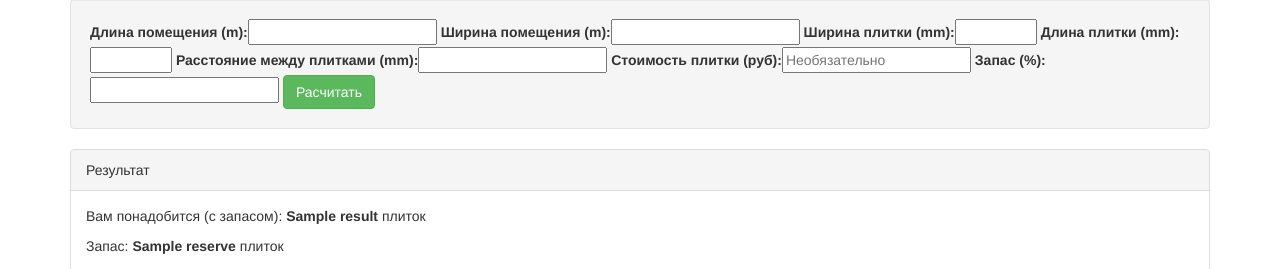
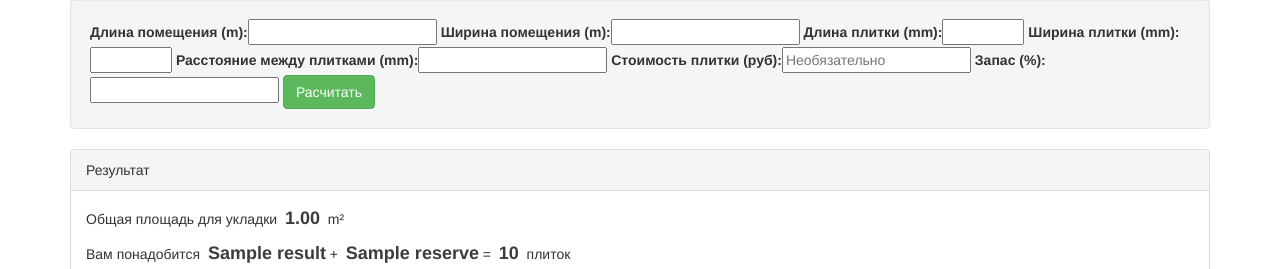
Before and after one commit to zeezdev/tile-cutter, a Django app: template calc/templates/calc-floor.html in a window 1280 px wide. Shown: the part 131-400 px from the top of the page. Run offline with Django 3.2, Linux system fonts and the light colour scheme; tables that the repository leaves empty hold one stand-in row (values such as "Sample post"); the template is opened without the code that fills it: values that come from a table or form of the project are taken from there, most other values are stand-ins (such as "Sample title", 1, 10 or a date in 2020); parts of the project's set-up code (start-up, migrations or seed data) failed here and were passed over; some libraries are stand-ins or nearby versions.

Commit message:
Output total area in m^2; closed #11

```diff
--- a/calc/forms.py
+++ b/calc/forms.py
@@ -19,16 +19,16 @@ LAYING_METHODS = (
 
 class CalcForm(forms.Form):
     """
-    :key width: Width of a room (m^2).
-    :key length: Length of a room (m^2).
+    :key width: Width of a room in meters.
+    :key length: Length of a room in meters.
     :key tile_width: Width of the one tile (mm).
     :key tile_length: Length of the one tile (mm).
     """
     length = forms.FloatField(min_value=0.0, max_value=1000000.0, required=True, label=_("Длина помещения (m)"))
     width = forms.FloatField(min_value=0.0, max_value=1000000.0, required=True, label=_("Ширина помещения (m)"))
 
+    tile_length = forms.IntegerField(min_value=1, max_value=10000, required=True, label=_("Длина плитки (mm)"))
     tile_width = forms.IntegerField(min_value=1, max_value=10000, required=True, label=_("Ширина плитки (mm)"))
-    tile_length = forms.IntegerField(min_value=1, max_value=10000, required=True, label=_("Длина плитки (mm)"))
 
     delimiter = forms.FloatField(min_value=0.0, max_value=10.0, required=True, label=_("Расстояние между плитками (mm)"))
 
@@ -135,15 +135,18 @@ class CalcFloorForm(CalcForm):
             raise Exception("Unsupported method {}".format(method))
 
         reserve = ceil(result / 100.0 * reserve_percent)
+
         cost = None
         if price:
             cost = calc_cost(result + reserve, price)
+
+        total_area = round((width_mm * length_mm)/10**6, 2)
 
         im = draw_floor(width_mm, length_mm, tile_width, tile_length, method)
         filename = save_image(im, settings.MEDIA_ROOT)
         img_url = os.path.join(settings.MEDIA_URL, filename)
 
-        return result, cost, img_url, reserve
+        return result, cost, img_url, reserve, total_area
 
 
 class CalcWallForm(CalcForm):
@@ -164,7 +167,7 @@ class CalcWallForm(CalcForm):
 
     field_order = [
         'length', 'width', 'height',
-        'tile_width', 'tile_length', 'delimiter',
+        'tile_length', 'tile_width', 'delimiter',
         'price',
         'reserve',
         'door_width', 'door_height'
@@ -233,11 +236,13 @@ class CalcWallForm(CalcForm):
         if price:
             cost = calc_cost(result + reserve, price)
 
+        total_area = round((((width_mm + length_mm) * 2) * height_mm) / 10**6, 2)
+
         im = draw_walls(width_mm, length_mm, height_mm, tile_length, tile_width, door_width_mm, door_height_mm)
         filename = save_image(im, settings.MEDIA_ROOT)
         img_url = os.path.join(settings.MEDIA_URL, filename)
 
-        return result, cost, img_url, reserve
+        return result, cost, img_url, reserve, total_area
 
     @staticmethod
     def _calc_direct_with_door(l, w, h, tw, th, dl, door_width=None, door_height=None):  # TODO: move in to algorithms; Use direction of start.
--- /dev/null
+++ b/calc/templates/_results.html
@@ -0,0 +1,38 @@
+<div class="panel panel-default">
+    <div class="panel-heading">Результат</div>
+    <div class="panel-body">
+        {% if total_area %}
+        <p>
+            <span>Общая площадь для укладки&nbsp;</span>
+            <span class="result-value">{{ total_area|floatformat:2 }}</span>
+            <span>&nbsp;m²</span>
+        </p>
+        {% endif %}
+
+        {% if result %}
+        <p>
+            <span>Вам понадобится&nbsp;</span>
+            <span class="result-value">{{ result }}</span>{% if reserve %}<span>&nbsp;+&nbsp;</span>
+            <span class="result-value">{{ reserve }}</span><span>&nbsp;=&nbsp;</span>
+            <span class="result-value">{{ total }}</span>
+            {% endif %}
+            <span>&nbsp;плиток</span>
+        </p>
+        {% endif %}
+
+        {% if cost %}
+        <p>
+            <span>Стоимость плитки&nbsp;</span>
+            <span class="result-value">{{ cost|floatformat:2 }}</span><span>&nbsp;руб.</span>
+        </p>
+        {% endif %}
+
+        {% if draw %}
+        <p>
+            <span>Примерная схема укладки (в развертке): </span>
+            <br>
+            <img style="margin: 5px 10px;" src="{{ draw }}">
+        </p>
+        {% endif %}
+    </div>
+</div>
--- a/calc/templates/calc-floor.html
+++ b/calc/templates/calc-floor.html
@@ -48,50 +48,6 @@ $('#id_method').on('change', function(e) {
     </form>
 </div>
 
-<div class="panel panel-default">
-    <div class="panel-heading">Результат</div>
-    <div class="panel-body">
-        {% if result %}
-        <p>
-            <span>Вам понадобится (c запасом): </span><b>{{ result }}</b><span> плиток</span>
-        </p>
-        <p>
-            <span>Запас: </span><b>{{ reserve }}</b><span> плиток</span>
-        </p>
-        {% endif %}
-
-        {% if cost %}
-        <p>
-            <span>Вы потратите: </span><b>{{ cost }}</b><span> руб.</span>
-        </p>
-        {% endif %}
-
-        {% if draw %}
-        <p>
-            <span>Примерная схема укладки: </span>
-            <br>
-            <img style="margin: 5px 10px;" src="{{ draw }}">
-        </p>
-        {% endif %}
-    </div>
-</div>
-
-{% comment %}
-{% if result %}
-<div>
-    <p>
-        <span>Результат: </span>{{ result }}<span> плиток</span>
-    </p>
-</div>
-{% endif %}
-
-{% if cost %}
-<div>
-    <p>
-        <span>Цена: </span>{{ cost }}<span> руб.</span>
-    </p>
-</div>
-{% endif %}
-{% endcomment %}
+{% include "_results.html" %}
 
 {% endblock %}
--- a/static/css/tcutter.css
+++ b/static/css/tcutter.css
@@ -37,3 +37,11 @@ body > .container {
 code {
   font-size: 80%;
 }
+
+/* CALC */
+
+span.result-value {
+  font-size: 18px;
+  font-weight: bolder;
+  color: #3c3c3c;
+}
```
Also changed, not shown: calc/templates/calc-walls.html (+1 -27 lines), calc/views.py (+4 -4 lines).
